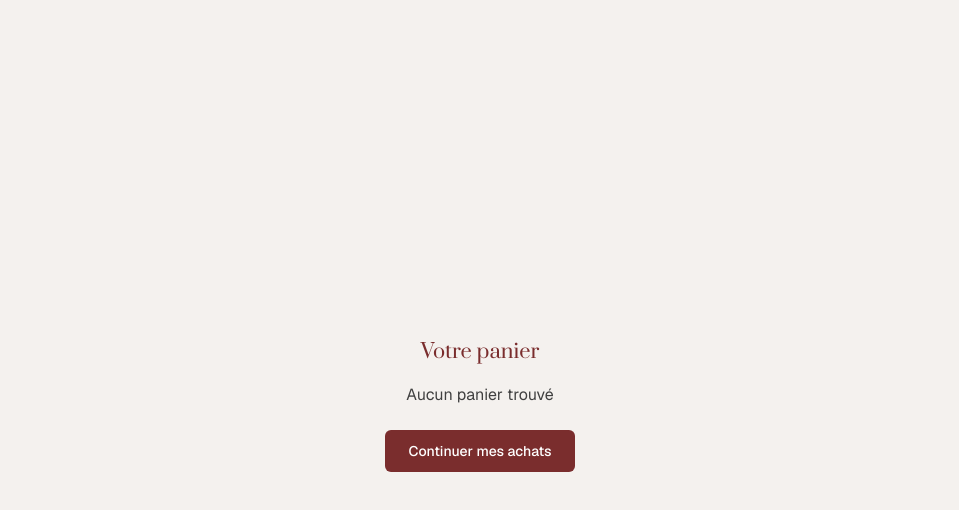
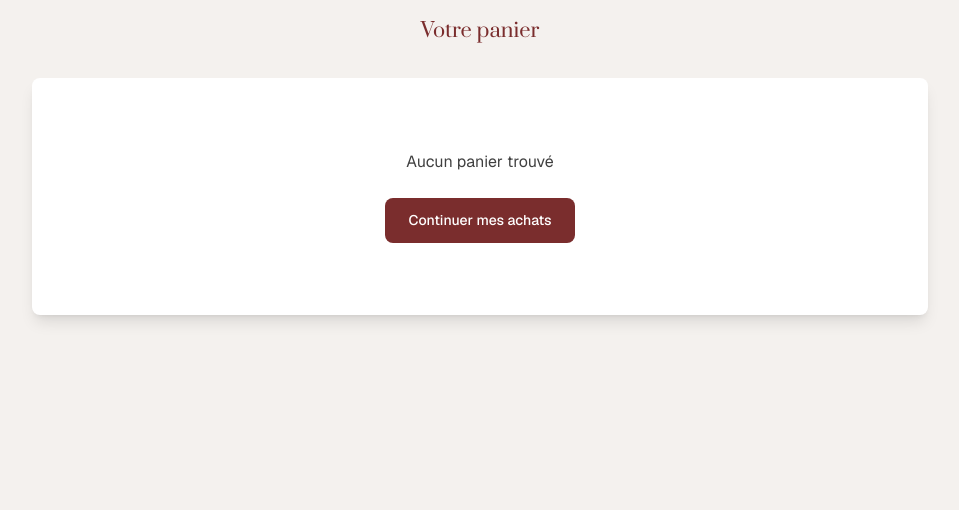
Before and after one commit to hallya/caviste_personnel, a Next.js app: page /cart in a window 1280 px wide. Shown: the top 510 px of the page, without its empty margins (160-1119 px from the left). Built offline with nearby package versions, Linux system fonts and the light colour scheme.

Commit message:
refactor: separate view from business logic in cart page

```diff
--- a/app/cart/page.tsx
+++ b/app/cart/page.tsx
@@ -1,70 +1,5 @@
-"use client";
-
-import { useCart } from "../components/cart/hooks/useCart";
-import { useCartActions } from "../components/cart/hooks/useCartActions";
-import CartLoading from "../components/cart/CartLoading";
-import CartEmpty from "../components/cart/CartEmpty";
-import CartItem from "../components/cart/CartItem";
-import CartActions from "../components/cart/CartActions";
-import { calculateCartTotal } from "../components/cart/utils";
+import CartContainer from '../components/cart/containers/CartContainer';
 
 export default function CartPage() {
-  const { cart, loading, error, updateCart } = useCart();
-  const { updateQuantity, removeItem, loading: actionsLoading, error: actionsError } = useCartActions();
-
-  const handleCheckout = () => {
-    if (cart?.checkoutUrl) {
-      window.open(cart.checkoutUrl, '_blank', 'noopener,noreferrer');
-    }
-  };
-
-  const handleQuantityChange = async (lineId: string, quantity: number) => {
-    const updatedCart = await updateQuantity(lineId, quantity);
-    if (updatedCart) {
-      updateCart(updatedCart);
-    }
-  };
-
-  const handleRemoveItem = async (lineId: string) => {
-    const updatedCart = await removeItem(lineId);
-    if (updatedCart) {
-      updateCart(updatedCart);
-    }
-  };
-
-  if (loading) return <CartLoading />;
-  if (error || !cart || cart.totalQuantity === 0) return <CartEmpty error={error || actionsError} />;
-
-  return (
-    <div className="min-h-screen bg-primary-50 p-4">
-      <div className="max-w-4xl mx-auto">
-        <h1 className="text-title text-primary-600 text-center mb-8">
-          Votre panier
-        </h1>
-
-        <div className="bg-white rounded-lg shadow-lg p-6">
-          <div className="space-y-4">
-            {cart.lines.map((item) => (
-              <CartItem
-                key={item.id}
-                item={item}
-                onQuantityChange={handleQuantityChange}
-                onRemove={handleRemoveItem}
-                loading={actionsLoading}
-              />
-            ))}
-          </div>
-
-          <div className="mt-6 pt-6 border-t border-gray-200">
-            <div className="flex justify-between items-center mb-6">
-              <span className="text-subtitle text-primary-600">Total:</span>
-              <span className="text-title text-primary-600">{calculateCartTotal(cart.lines)}</span>
-            </div>
-
-            <CartActions onCheckout={handleCheckout} />
-          </div>
-        </div>
-      </div>
-    </div>
-  );
+  return <CartContainer />;
 }
--- /dev/null
+++ b/app/components/cart/containers/CartContainer.tsx
@@ -0,0 +1,42 @@
+"use client";
+
+import { useCart } from '../hooks/useCart';
+import { useCartActions } from '../hooks/useCartActions';
+import CartView from '../views/CartView';
+
+export default function CartContainer() {
+  const { cart, loading, error, updateCart } = useCart();
+  const { updateQuantity, removeItem, loading: actionLoading, error: actionError } = useCartActions();
+
+  const handleQuantityChange = async (lineId: string, quantity: number) => {
+    const updatedCart = await updateQuantity(lineId, quantity);
+    if (updatedCart) {
+      updateCart(updatedCart);
+    }
+  };
+
+  const handleRemoveItem = async (lineId: string) => {
+    const updatedCart = await removeItem(lineId);
+    if (updatedCart) {
+      updateCart(updatedCart);
+    }
+  };
+
+  const handleCheckout = () => {
+    if (cart?.checkoutUrl) {
+      window.open(cart.checkoutUrl, '_blank', 'noopener,noreferrer');
+    }
+  };
+
+  return (
+    <CartView
+      cart={cart}
+      loading={loading}
+      error={error || actionError}
+      actionLoading={actionLoading}
+      onQuantityChange={handleQuantityChange}
+      onRemoveItem={handleRemoveItem}
+      onCheckout={handleCheckout}
+    />
+  );
+}
--- /dev/null
+++ b/app/components/cart/views/CartContent.tsx
@@ -0,0 +1,55 @@
+import CartItem from '../CartItem';
+import CartActions from '../CartActions';
+import { calculateCartTotal } from '../utils';
+import type { Cart } from '../types';
+
+interface CartContentProps {
+  cart: Cart;
+  actionLoading: boolean;
+  onQuantityChange: (lineId: string, quantity: number) => Promise<void>;
+  onRemoveItem: (lineId: string) => Promise<void>;
+  onCheckout: () => void;
+}
+
+export default function CartContent({
+  cart,
+  actionLoading,
+  onQuantityChange,
+  onRemoveItem,
+  onCheckout,
+}: CartContentProps) {
+  const totalAmount = calculateCartTotal(cart.lines);
+
+  return (
+    <div className="min-h-screen bg-primary-50 p-4">
+      <div className="max-w-4xl mx-auto">
+        <h1 className="text-title text-primary-600 text-center mb-8">
+          Votre panier
+        </h1>
+
+        <div className="bg-white rounded-lg shadow-lg p-6">
+          <div className="space-y-4">
+            {cart.lines.map((item) => (
+              <CartItem
+                key={item.id}
+                item={item}
+                onQuantityChange={onQuantityChange}
+                onRemove={onRemoveItem}
+                loading={actionLoading}
+              />
+            ))}
+          </div>
+
+          <div className="mt-6 pt-6 border-t border-gray-200">
+            <div className="flex justify-between items-center mb-6">
+              <span className="text-subtitle text-primary-600">Total:</span>
+              <span className="text-title text-primary-600">{totalAmount}</span>
+            </div>
+
+            <CartActions onCheckout={onCheckout} />
+          </div>
+        </div>
+      </div>
+    </div>
+  );
+}
--- /dev/null
+++ b/app/components/cart/views/CartEmpty.tsx
@@ -0,0 +1,39 @@
+import Link from 'next/link';
+
+interface CartEmptyProps {
+  error?: string | null;
+}
+
+export default function CartEmpty({ error }: CartEmptyProps) {
+  return (
+    <div className="min-h-screen bg-primary-50 p-4">
+      <div className="max-w-4xl mx-auto">
+        <h1 className="text-title text-primary-600 text-center mb-8">
+          Votre panier
+        </h1>
+
+        <div className="bg-white rounded-lg shadow-lg p-6">
+          <div className="text-center py-12">
+            {error ? (
+              <div className="mb-6">
+                <p className="text-body text-red-600 mb-4">{error}</p>
+              </div>
+            ) : (
+              <div className="mb-6">
+                <p className="text-title text-neutral-700 mb-2">Votre panier est vide</p>
+                <p className="text-body text-neutral-600">Ajoutez des produits pour commencer vos achats</p>
+              </div>
+            )}
+
+            <Link
+              href="/"
+              className="inline-block bg-primary-600 text-white px-6 py-3 rounded-lg hover:bg-primary-700 transition-colors text-button"
+            >
+              Continuer mes achats
+            </Link>
+          </div>
+        </div>
+      </div>
+    </div>
+  );
+}
--- /dev/null
+++ b/app/components/cart/views/CartLoading.tsx
@@ -0,0 +1,17 @@
+export default function CartLoading() {
+  return (
+    <div className="min-h-screen bg-primary-50 p-4">
+      <div className="max-w-4xl mx-auto">
+        <h1 className="text-title text-primary-600 text-center mb-8">
+          Votre panier
+        </h1>
+
+        <div className="bg-white rounded-lg shadow-lg p-6">
+          <div className="text-center py-12">
+            <p className="text-body text-neutral-600">Chargement...</p>
+          </div>
+        </div>
+      </div>
+    </div>
+  );
+}
--- /dev/null
+++ b/app/components/cart/views/CartView.tsx
@@ -0,0 +1,42 @@
+import CartLoading from './CartLoading';
+import CartEmpty from './CartEmpty';
+import CartContent from './CartContent';
+import type { Cart } from '../types';
+
+interface CartViewProps {
+  cart: Cart | null;
+  loading: boolean;
+  error: string | null;
+  actionLoading: boolean;
+  onQuantityChange: (lineId: string, quantity: number) => Promise<void>;
+  onRemoveItem: (lineId: string) => Promise<void>;
+  onCheckout: () => void;
+}
+
+export default function CartView({
+  cart,
+  loading,
+  error,
+  actionLoading,
+  onQuantityChange,
+  onRemoveItem,
+  onCheckout,
+}: CartViewProps) {
+  if (loading) {
+    return <CartLoading />;
+  }
+
+  if (error || !cart) {
+    return <CartEmpty error={error} />;
+  }
+
+  return (
+    <CartContent
+      cart={cart}
+      actionLoading={actionLoading}
+      onQuantityChange={onQuantityChange}
+      onRemoveItem={onRemoveItem}
+      onCheckout={onCheckout}
+    />
+  );
+}
```
Also changed, not shown: 1 other file (tests, documents, lock files or other folders).
